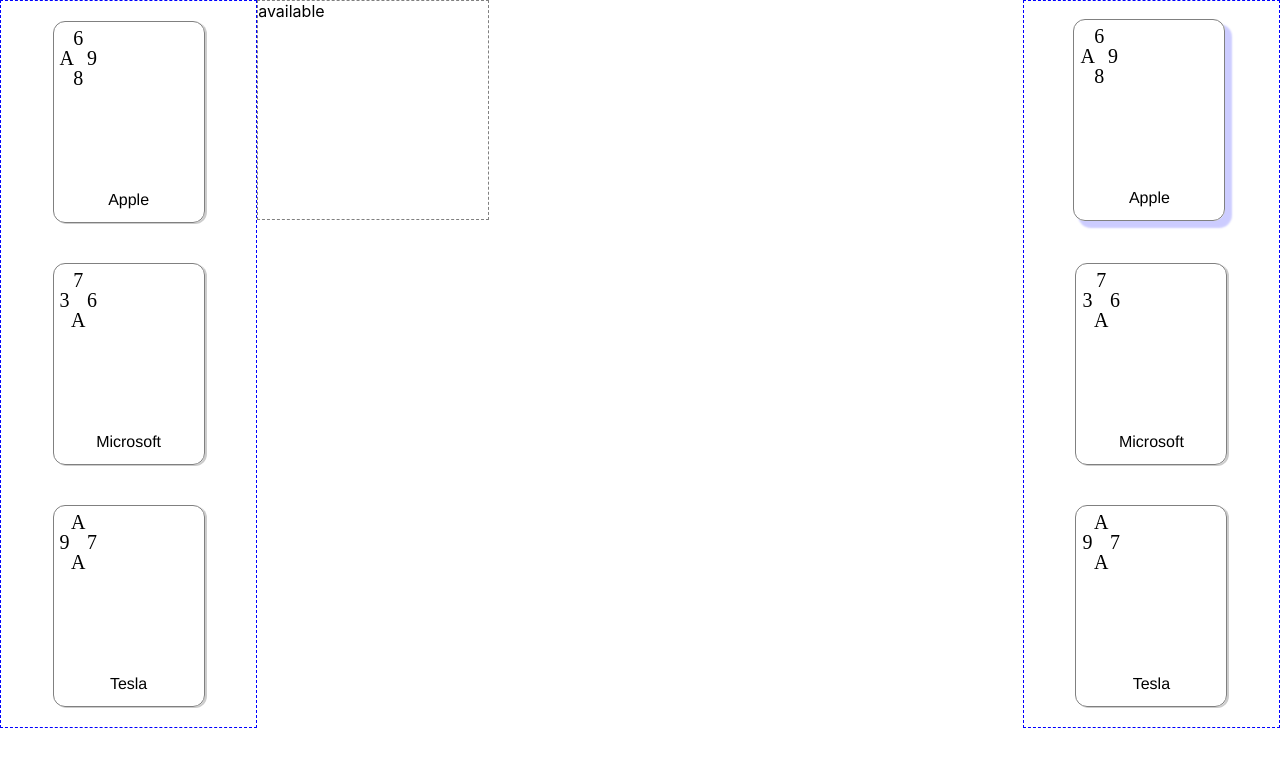
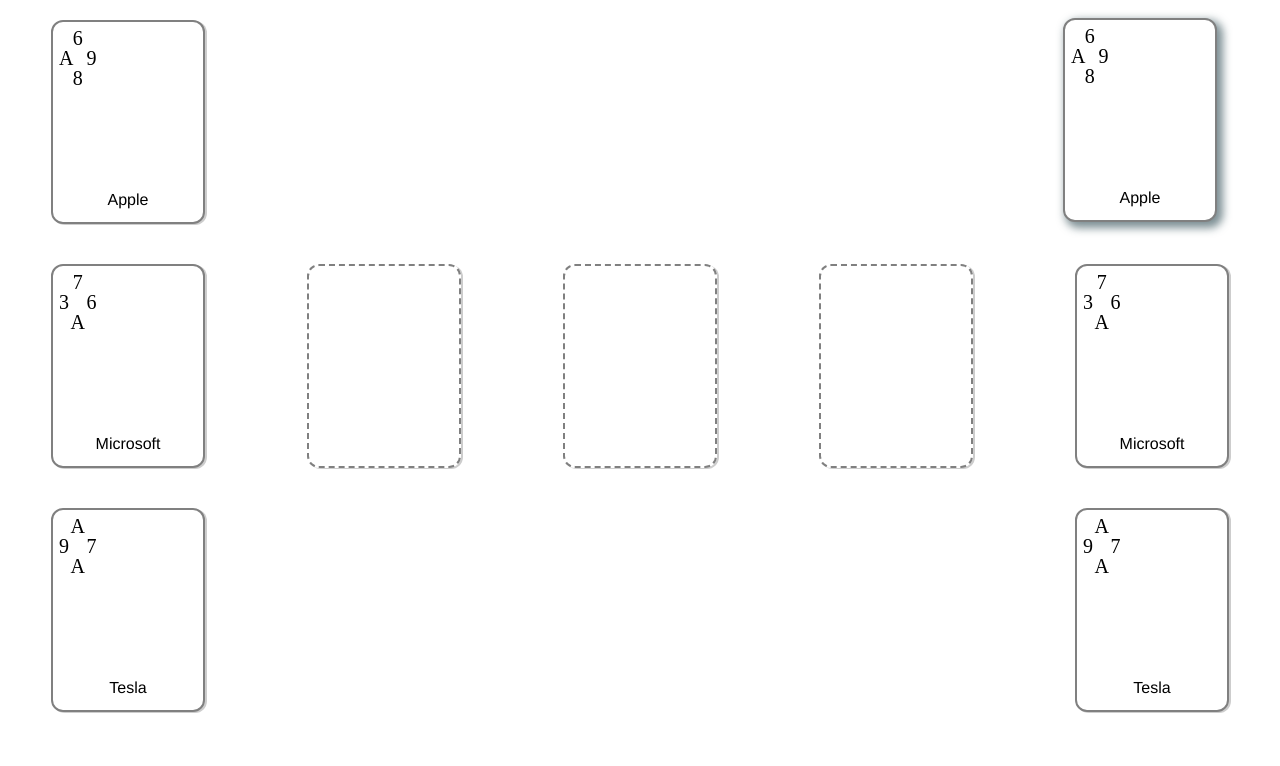
Before and after one commit to WhoSpeaks4Earth/card-game, a React (Create React App) app: page / in a window 1280 px wide. Shown: the top 766 px of the page. Built offline with nearby package versions, Linux system fonts and the light colour scheme.

Commit message:
card placeholder + better styling

```diff
--- a/src/components/card/Card.tsx
+++ b/src/components/card/Card.tsx
@@ -4,6 +4,7 @@
 
 
 export const Card = (props: {card: ICard}) => {
+
 
     const getCustomStyles = () => {
         const styles: string[] = [];
--- /dev/null
+++ b/src/components/card/CardPlaceholder.tsx
@@ -0,0 +1,10 @@
+import './card.css';
+
+export const CardPlaceholder = () => {
+
+    return (
+        <div className='card placeholder'>
+
+        </div>
+    )
+}
--- a/src/components/card/card.css
+++ b/src/components/card/card.css
@@ -12,26 +12,33 @@
 }
 
 .playable > .card:hover, .selected > .card {
-    box-shadow: 6px 6px 2px 1px rgba(0, 0, 255, .2) !important;
+    box-shadow: 4px 4px 8px 2px rgba(38, 68, 76, 0.6) !important;
     position: relative;
     bottom: 2px;
-    right: 2px;
+    right: 12px;
+    cursor: pointer;
 }
 
+.placeholder {
+    background: transparent !important;
+    border: 2px dashed gray !important;
+    cursor: pointer;
+}
 
 .card {
-    box-shadow: 2px 1px #ccc;
+    box-shadow: 2px 1px rgba(7, 7, 7, 0.2);
     display: flex;
     flex-direction: column;
     justify-content: space-between;
     align-content: space-between;
     height: 200px;
     width: 150px;
-    border: 1px solid gray;
+    border: 2px solid gray;
     border-radius: 12px;
     font-size: 20px;
     margin: 20px;
     font-family: fantasy;
+    background-color: white;
 }
 
 .card-header {
--- a/src/components/gameTable/GameTable.tsx
+++ b/src/components/gameTable/GameTable.tsx
@@ -2,14 +2,20 @@
 import { ICard } from '../../models/ICard'
 import { CardService } from '../../services/card.service';
 import { Card } from '../card/Card';
+import { CardPlaceholder } from '../card/CardPlaceholder';
 import { PlayableCard } from '../card/PlayableCard';
 import './gameTable.css';
+
+interface IBoardPlacement {
+    cell: number,
+    card: ICard
+}
 
 interface IGame {
     playerHand: ICard[],
     opponentHand: ICard[],
     selectedCard: ICard | null,
-    boardPlacement: ICard | null
+    boardPlacements: (IBoardPlacement | null)[]
 }
 
 
@@ -21,7 +27,7 @@
         playerHand: [],
         opponentHand: [],
         selectedCard: null,
-        boardPlacement: null
+        boardPlacements: [null, null, null]
     });
 
     useEffect(() => {
@@ -42,24 +48,39 @@
         return game.selectedCard?.title === card.title;
     }
 
-    const placeCard = () => {
-        if (game.selectedCard)
-            setGame({...game, boardPlacement: game.selectedCard})
+    const placeCard = (cell: number) => {
+        console.log(`placing in ${cell.toString()}`)
+        if (game.selectedCard) {
+            const newPlacements = game.boardPlacements;
+            newPlacements[cell] = {cell, card: game.selectedCard};
+
+            setGame({
+                ...game,
+                selectedCard: null,
+                playerHand: game.playerHand.filter(c => c.title !== game.selectedCard?.title),
+                boardPlacements: newPlacements
+            })
+        }
     }
 
     return (
         <div className='game-table'>
             <div className='side-panel'>
                 {
-                    game.opponentHand.map((c: ICard) => {
-                        return <Card key={c.title} card={c} />
+                    game.opponentHand.map((card: ICard) => {
+                        return <Card key={card.title} card={card} />
                     })
                 }
             </div>
             <div className='center-grid'>
-                <div onClick={() => placeCard()}>
-                    {game.boardPlacement ? <Card card={game.boardPlacement} /> : 'available'}
-                </div>
+                {
+                    game.boardPlacements.map((p, i) => {
+                        return <div key={i} className='grid-cell' onClick={() => placeCard(i)}>
+                            {p ? <Card card={p.card} /> : <CardPlaceholder />}
+                        </div>
+                    })
+                }
+
             </div>
             <div className='side-panel'>
                 {
--- a/src/components/gameTable/gameTable.css
+++ b/src/components/gameTable/gameTable.css
@@ -5,7 +5,6 @@
 }
 
 .side-panel {
-    border: 1px dashed blue;
     display: flex;
     flex-direction: column;
     align-items: center;
@@ -14,14 +13,13 @@
 }
 
 .center-grid {
+    display: flex;
+    justify-content: center;
     width: 60%;
 }
-.center-grid > div {
-    border: 1px dashed gray;
-    width: 30%;
-    height: 30%;
+.center-grid > .grid-cell {
+    display: flex;
+    justify-content: center;
+    align-items: center;
+    width: 100%;
 }
-
-.game-card-active {
-    border: 2px solid green;
-}
```
